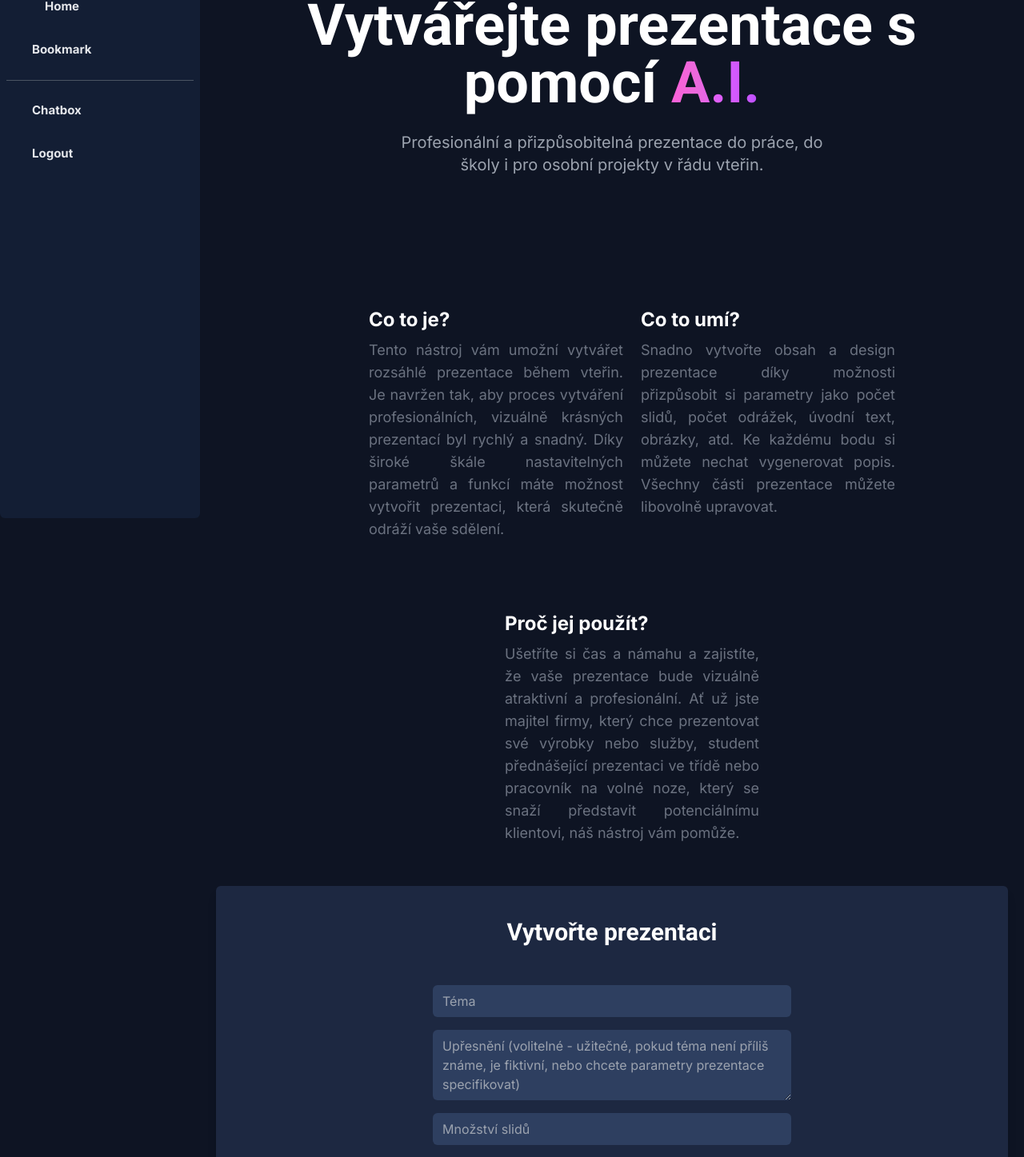
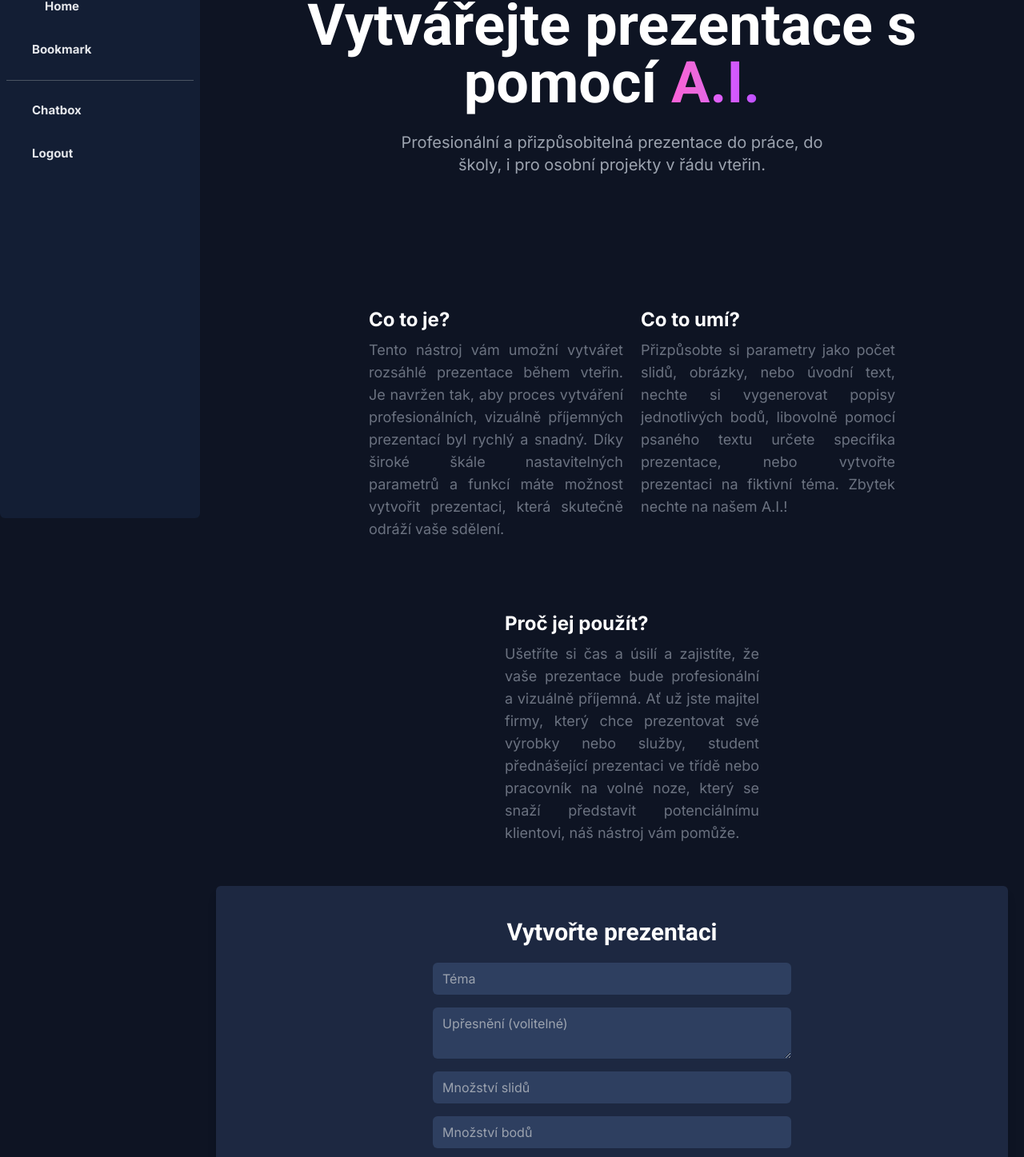
Before and after one commit to AspireOne/intellify, a Next.js app: page /presentation in a window 1280 px wide. Shown: the part 152-1599 px from the top of the page at 80% size. Built offline with nearby package versions, Linux system fonts and the light colour scheme; some icons are missing.

Commit message:
edit presentation marketing texts, improve design

```diff
--- a/components/IOCard.tsx
+++ b/components/IOCard.tsx
@@ -3,7 +3,7 @@ import React from "react";
 const IOCard = (props: React.PropsWithChildren<{title: string}>) => {
     return (
         <form className="rounded-md shadow-lg bg-t-blue-500 whitespace-pre-wrap p-10 mx-auto">
-            <h3 className="text-3xl title-font text-center pb-7">{props.title}</h3>
+            <h3 className="text-3xl title-font text-center ">{props.title}</h3>
             {props.children}
         </form>
     );
--- a/components/ModuleLandingPage.tsx
+++ b/components/ModuleLandingPage.tsx
@@ -13,7 +13,7 @@ const ModuleLandingPage = (props: {props: LandingPageProps}) => {
         <div>
             <div className={"text-center mt-32 mx-auto px-2 mb-32 max-w-[800px]"}>
                 <h1 className="text-4xl sm:text-5xl md:text-6xl lg:text-7xl title-font"><TitleText text={props.props.title}/></h1>
-                <p className="text-gray-400 text-xl mt-6 lg:mx-32">Profesionální a přizpůsobitelná prezentace do práce, do školy i pro osobní projekty v řádu vteřin.</p>
+                <p className="text-gray-400 text-xl mt-6 lg:mx-32">Profesionální a přizpůsobitelná prezentace do práce, do školy, i pro osobní projekty v řádu vteřin.</p>
             </div>
 
             <div className="flex flex-wrap items-stretch text-justify justify-center items-center">
--- a/pages/presentation.tsx
+++ b/pages/presentation.tsx
@@ -14,15 +14,15 @@ const landingPageProps: LandingPageProps = {
     description: "",
     card1: {
         title: "Co to je?",
-        description: "Tento nástroj vám umožní vytvářet rozsáhlé prezentace během vteřin. Je navržen tak, aby proces vytváření profesionálních, vizuálně krásných prezentací byl rychlý a snadný. Díky široké škále nastavitelných parametrů a funkcí máte možnost vytvořit prezentaci, která skutečně odráží vaše sdělení."
+        description: "Tento nástroj vám umožní vytvářet rozsáhlé prezentace během vteřin. Je navržen tak, aby proces vytváření profesionálních, vizuálně příjemných prezentací byl rychlý a snadný. Díky široké škále nastavitelných parametrů a funkcí máte možnost vytvořit prezentaci, která skutečně odráží vaše sdělení."
     },
     card2: {
         title: "Co to umí?",
-        description: "Snadno vytvořte obsah a design prezentace díky možnosti přizpůsobit si parametry jako počet slidů, počet odrážek, úvodní text, obrázky, atd. Ke každému bodu si můžete nechat vygenerovat popis. Všechny části prezentace můžete libovolně upravovat."
+        description: "Přizpůsobte si parametry jako počet slidů, obrázky, nebo úvodní text, nechte si vygenerovat popisy jednotlivých bodů, libovolně pomocí psaného textu určete specifika prezentace, nebo vytvořte prezentaci na fiktivní téma. Zbytek nechte na našem A.I.!"
     },
     card3: {
         title: "Proč jej použít?",
-        description: "Ušetříte si čas a námahu a zajistíte, že vaše prezentace bude vizuálně atraktivní a profesionální. Ať už jste majitel firmy, který chce prezentovat své výrobky nebo služby, student přednášející prezentaci ve třídě nebo pracovník na volné noze, který se snaží představit potenciálnímu klientovi, náš nástroj vám pomůže."
+        description: "Ušetříte si čas a úsilí a zajistíte, že vaše prezentace bude profesionální a vizuálně příjemná. Ať už jste majitel firmy, který chce prezentovat své výrobky nebo služby, student přednášející prezentaci ve třídě nebo pracovník na volné noze, který se snaží představit potenciálnímu klientovi, náš nástroj vám pomůže."
     }
 };
 
@@ -136,7 +136,7 @@ function InputForm(props: { onSubmit: (params: PresParams) => void, loading: boo
 
         // Validate the topic input
         if (topic === "") {
-            setTopicError("Please enter a topic");
+            setTopicError("Prosím vložte téma.");
             isValid = false;
         } else {
             setTopicError(null);
@@ -144,7 +144,7 @@ function InputForm(props: { onSubmit: (params: PresParams) => void, loading: boo
 
         // Validate the slides input
         if (slides === "" || isNaN(Number(slides)) || Number(slides) < 1 || Number(slides) > 20) {
-            setSlidesError("Please enter a valid number of slides");
+            setSlidesError("Prosím vložte validní počet slidů.");
             isValid = false;
         } else {
             setSlidesError(null);
@@ -152,7 +152,7 @@ function InputForm(props: { onSubmit: (params: PresParams) => void, loading: boo
 
         // Validate the points input
         if (points === "" || isNaN(Number(points)) || Number(points) < 1 || Number(points) > 20) {
-            setPointsError("Please enter a valid number of bullet points");
+            setPointsError("Prosím vložte validní počet bodů.");
             isValid = false;
         } else {
             setPointsError(null);
@@ -179,21 +179,22 @@ function InputForm(props: { onSubmit: (params: PresParams) => void, loading: boo
     // TODO: Add focus color.
     return (
         <IOCard title={"Vytvořte prezentaci"}>
-            <div className="mx-auto max-w-md py-3 [&>*]:my-2">
+            <div className="mx-auto max-w-md py-3">
                 <input
                     maxLength={70}
                     type="text"
                     placeholder="Téma"
-                    className="bg-t-blue-200 focus:outline-none rounded-md py-2 px-3 w-full appearance-none leading-normal"
+                    className="my-2 bg-t-blue-200 focus:outline-none rounded-md py-2 px-3 w-full appearance-none leading-normal"
                     value={topic}
                     onChange={(event) => setTopic(event.target.value)}
                 />
                 {topicError && <div className="text-red-500 text-sm">{topicError}</div>}
                 <textarea
                     maxLength={300}
-                    placeholder="Upřesnění (volitelné - užitečné, pokud téma není příliš známe, je fiktivní, nebo chcete parametry prezentace specifikovat)"
-                    rows={3}
-                    className="bg-t-blue-200 block resize-y overflow-hidden flex-wrap focus:outline-none rounded-md py-2 px-3 w-full appearance-none leading-normal"
+                    // TODO: Explain it.
+                    placeholder='Upřesnění (volitelné)'
+                    rows={2}
+                    className="my-2 bg-t-blue-200 block resize-y overflow-hidden flex-wrap focus:outline-none rounded-md py-2 px-3 w-full appearance-none leading-normal"
                     value={description}
                     onChange={(event) => setDescription(event.target.value)}
                 />
@@ -202,7 +203,7 @@ function InputForm(props: { onSubmit: (params: PresParams) => void, loading: boo
                     min={1}
                     type="number"
                     placeholder="Množství slidů"
-                    className="bg-t-blue-200 focus:outline-none rounded-md py-2 px-3 w-full appearance-none leading-normal"
+                    className="my-2 bg-t-blue-200 focus:outline-none rounded-md py-2 px-3 w-full appearance-none leading-normal"
                     value={slides}
                     onChange={(event) => setSlides(event.target.value)}
                 />
@@ -212,7 +213,7 @@ function InputForm(props: { onSubmit: (params: PresParams) => void, loading: boo
                     min={1}
                     type="number"
                     placeholder="Množství bodů"
-                    className="bg-t-blue-200 focus:outline-none rounded-md py-2 px-3 outline-none w-full appearance-none leading-normal"
+                    className="my-2 bg-t-blue-200 focus:outline-none rounded-md py-2 px-3 w-full appearance-none leading-normal"
                     value={points}
                     onChange={(event) => setPoints(event.target.value)}
                 />
@@ -226,7 +227,7 @@ function InputForm(props: { onSubmit: (params: PresParams) => void, loading: boo
                         ]
                             .map((item, index) => {
                                 return (
-                                    <div>
+                                    <div className={"my-2"}>
                                         <Switch
                                             className={`${item.state ? 'bg-indigo-700 ' : 'bg-gray-700 '}
                                             relative inline-flex h-6 w-11 items-center rounded-full`}
@@ -244,7 +245,7 @@ function InputForm(props: { onSubmit: (params: PresParams) => void, loading: boo
                             })
                     }
                 </Switch.Group>
-                <Button onClick={handleSubmit} loading={props.loading}>Generovat</Button>
+                <Button className={"my-2"} onClick={handleSubmit} loading={props.loading}>Generovat</Button>
             </div>
         </IOCard>
     );
```
